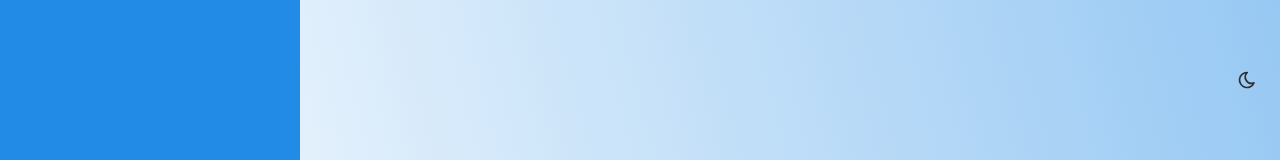
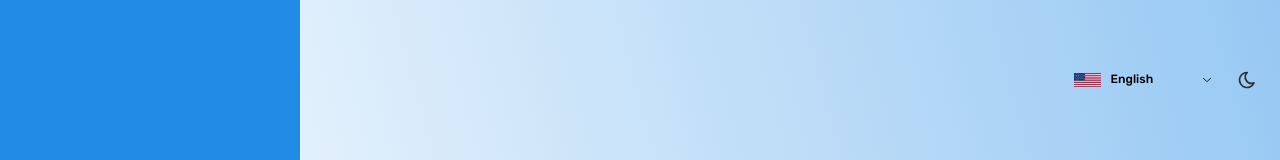
Before and after one commit to Netanel-Mordakhay/GradeGuard, a Next.js app: page /contact-us in a window 1280 px wide. Shown: the part 320-480 px from the top of the page. Built offline with nearby package versions, Linux system fonts and the light colour scheme.

Commit message:
LanguageToggle comp added

```diff
--- a/app/components/dashboard/TodosBox.tsx
+++ b/app/components/dashboard/TodosBox.tsx
@@ -37,7 +37,7 @@ const TodoCalendar = ({ todos }: Props) => {
       link="todos"
       linkText="View All Assignments"
     >
-      <Center>
+      <Center dir="ltr">
         <Calendar
           size="sm"
           highlightToday
--- a/app/components/global/Header.tsx
+++ b/app/components/global/Header.tsx
@@ -3,6 +3,7 @@ import ThemeToggle from "./ThemeToggle";
 import { Grid, Group, Text } from "@mantine/core";
 import Logo from "./Logo";
 import Link from "next/link";
+import LanguageToggle from "./LanguageToggle";
 
 const Header = ({ children }: { children: React.ReactNode }) => {
   return (
@@ -12,6 +13,7 @@ const Header = ({ children }: { children: React.ReactNode }) => {
         <Logo />
       </Group>
       <Group>
+        <LanguageToggle />
         <ThemeToggle />
       </Group>
     </Group>
--- /dev/null
+++ b/app/components/global/LanguageToggle.tsx
@@ -0,0 +1,49 @@
+import { Menu, UnstyledButton, Group, Image } from "@mantine/core";
+import { IconChevronDown } from "@tabler/icons-react";
+import classes from "../../styles/LanguageToggle.module.css";
+import React, { useState } from "react";
+
+const data = [
+  { label: "English", image: "/language/usflag.webp" },
+  { label: "Hebrew", image: "/language/ilflag.webp" },
+];
+
+const LanguageToggle = () => {
+  const [opened, setOpened] = useState(false);
+  const [selected, setSelected] = useState(data[0]);
+  const items = data.map((item) => (
+    <Menu.Item
+      leftSection={<Image src={item.image} width={14} height={14} />}
+      onClick={() => setSelected(item)}
+      key={item.label}
+    >
+      {item.label}
+    </Menu.Item>
+  ));
+
+  return (
+    <Menu
+      onOpen={() => setOpened(true)}
+      onClose={() => setOpened(false)}
+      radius="md"
+      width="target"
+      withinPortal
+    >
+      <Menu.Target>
+        <UnstyledButton
+          className={classes.control}
+          data-expanded={opened || undefined}
+        >
+          <Group gap="xs">
+            <Image src={selected.image} width={14} height={14} />
+            <span className={classes.label}>{selected.label}</span>
+          </Group>
+          <IconChevronDown size={14} className={classes.icon} stroke={1.5} />
+        </UnstyledButton>
+      </Menu.Target>
+      <Menu.Dropdown>{items}</Menu.Dropdown>
+    </Menu>
+  );
+};
+
+export default LanguageToggle;
--- /dev/null
+++ b/app/styles/LanguageToggle.module.css
@@ -0,0 +1,39 @@
+.control {
+  width: 140px;
+  display: flex;
+  justify-content: space-between;
+  align-items: center;
+  padding: var(--mantine-spacing-xs) var(--mantine-spacing-md);
+  border-radius: var(--mantine-radius-md);
+
+  transition: background-color 300ms ease;
+  background-color: transparent;
+
+  &[data-expanded] {
+    background-color: light-dark(
+      var(--mantine-color-gray-0),
+      var(--mantine-color-dark-5)
+    );
+  }
+
+  @mixin hover {
+    background-color: light-dark(
+      var(--mantine-color-gray-0),
+      var(--mantine-color-dark-5)
+    );
+  }
+}
+
+.label {
+  font-weight: 500;
+  font-size: var(--mantine-font-size-xs);
+}
+
+.icon {
+  transition: transform 150ms ease;
+  transform: rotate(0deg);
+
+  [data-expanded] & {
+    transform: rotate(180deg);
+  }
+}
```
Also changed, not shown: public/language/ilflag.webp (added), public/language/usflag.webp (added).
